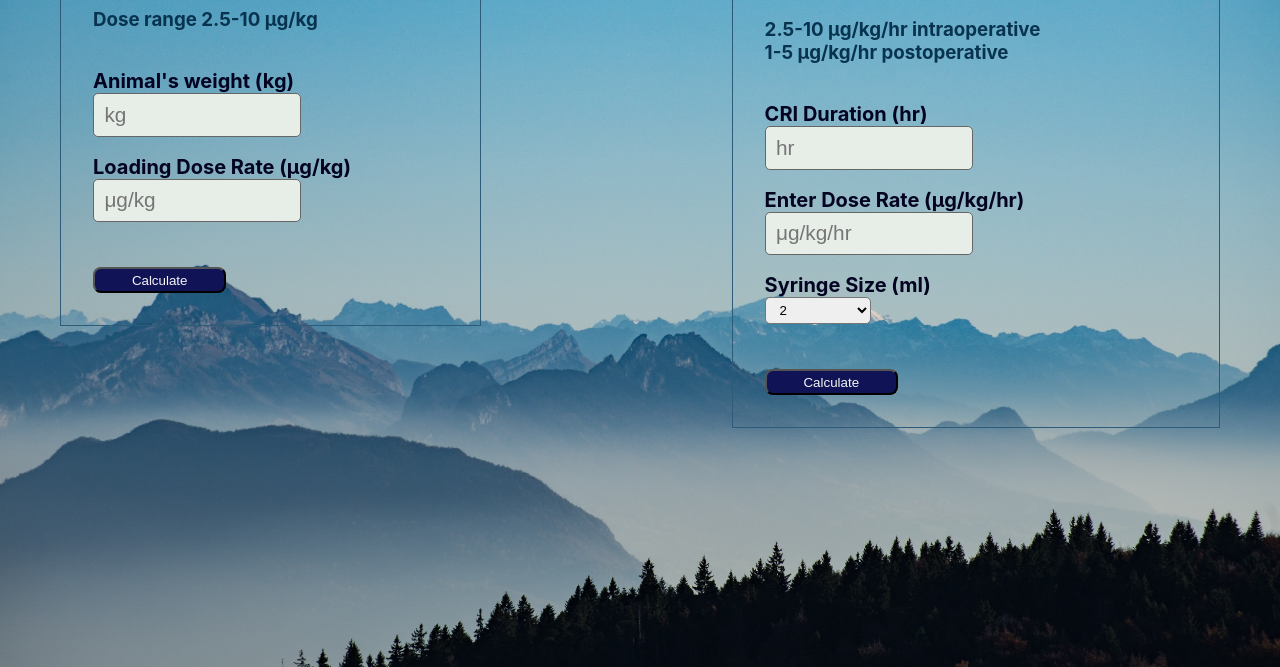
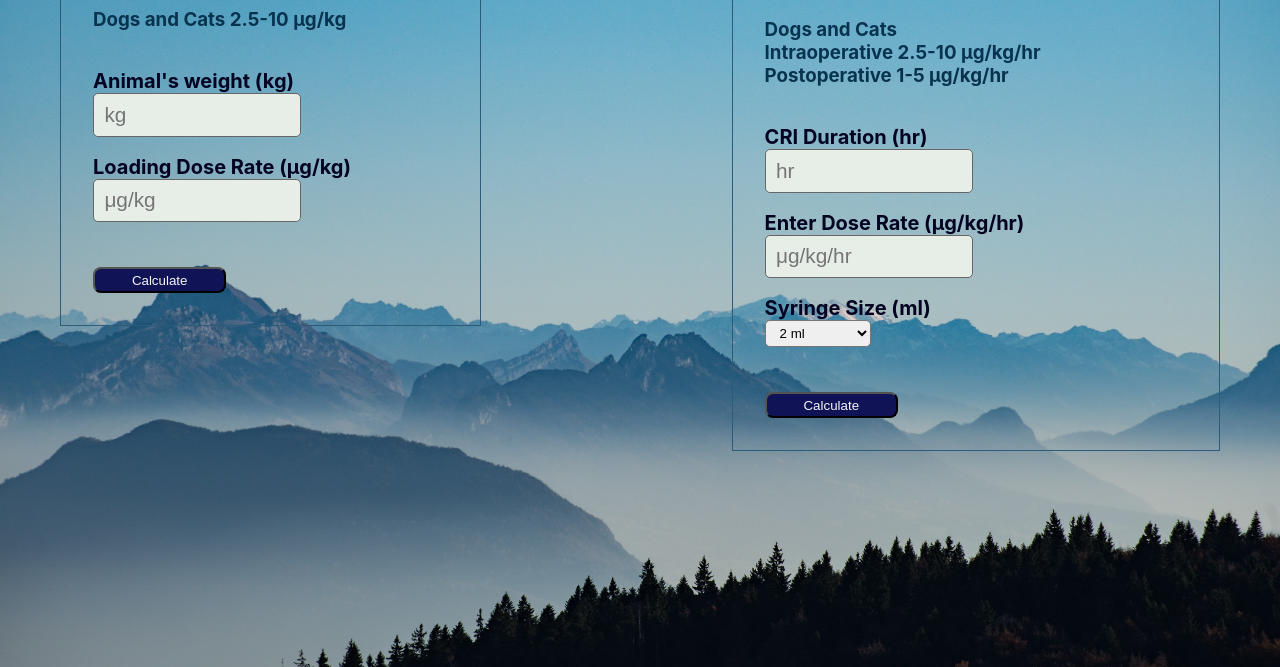
Before and after one commit to kissimoto/fentssyringe, a plain HTML site: page index.html in a window 1280 px wide. Shown: the part 149-816 px from the top of the page. Drawn offline with Linux system fonts and the light colour scheme.

Commit message:
Update index.html

```diff
--- a/index.html
+++ b/index.html
@@ -11,7 +11,7 @@
     <header> Fentanyl 50 μg/ml (0.05 mg/ml)</header>
   <div class = "leftside">
         <h1>Fentanyl Loading Dose</h1>
-        <h3 class='intro'> Dose range 2.5-10 μg/kg</h3>
+        <h3 class='intro'> Dogs and Cats 2.5-10 μg/kg</h3>
 
     <div class='container'>
         <label for=weight>Animal's weight (kg)</label>
@@ -29,8 +29,8 @@
     <div class = "rightside">
 
             <h1>Fentanyl Syringe Pump CRI</h1>
-            <h3 class='intro'>2.5-10 μg/kg/hr intraoperative<br>
-             1-5 μg/kg/hr postoperative</h3>
+            <h3 class='intro'>Dogs and Cats <br>Intraoperative 2.5-10 μg/kg/hr<br>
+                Postoperative 1-5 μg/kg/hr</h3>
         <div class='container2'>
 
             <label for=criDuration>CRI Duration (hr)</label>
@@ -41,10 +41,11 @@
             <br>
             <label for='syringeSize'>Syringe Size (ml)</label>
             <select id='syringeSize'>
-                <option value='2'>2</option>
-                <option value='5'>5</option>
-                <option value='10'>10</option>
-                <option value='20'>20</option>
+                <option value='2'>2 ml</option>
+                <option value='5'>5 ml</option>
+                <option value='10'>10 ml</option>
+                <option value='20'>20 ml</option>
+                <option value='50'>50 ml</option>
             </select>
             <br>
             <button onclick=fentanylprocess() id='submitbutton'>Calculate</button>
```
